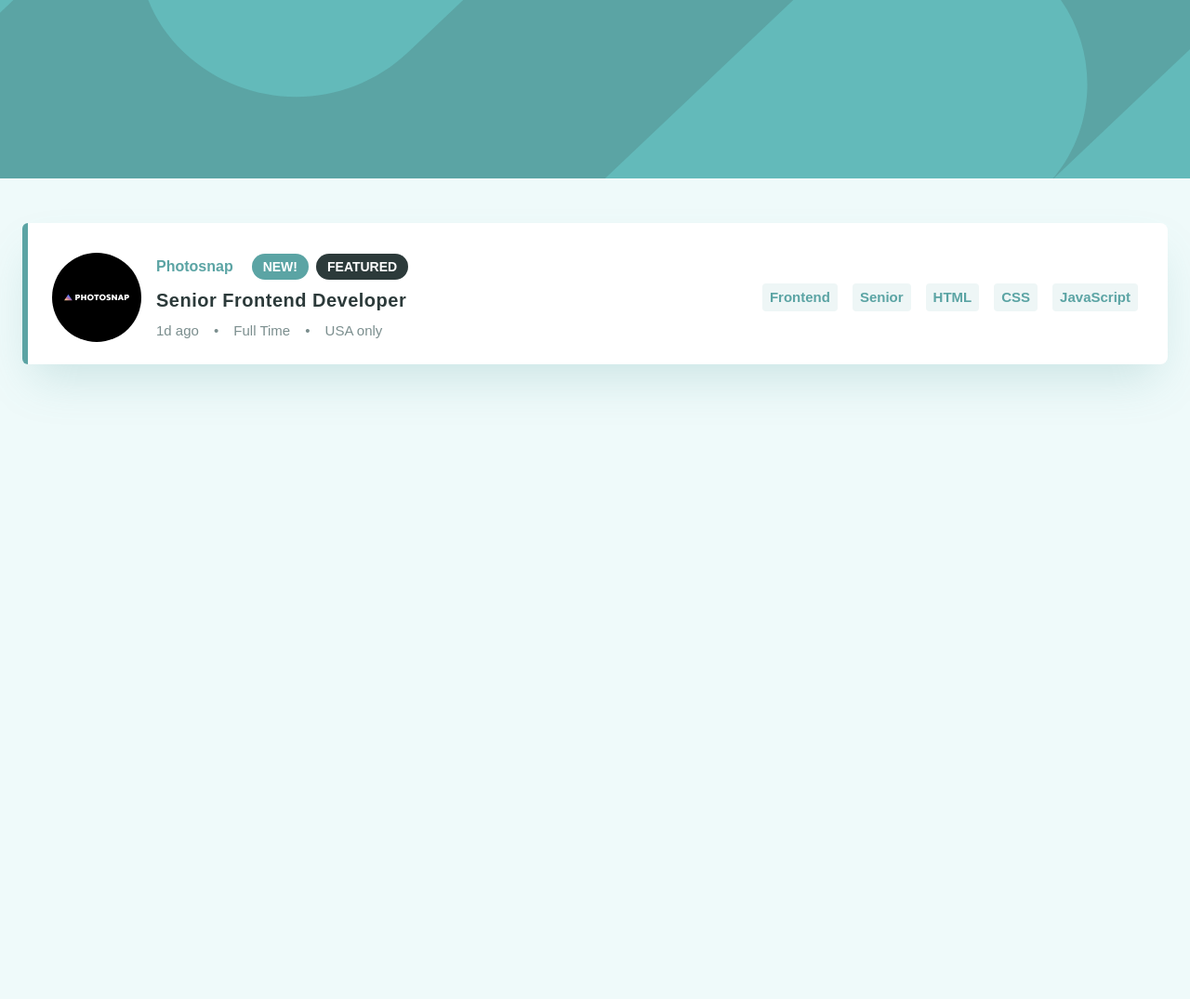
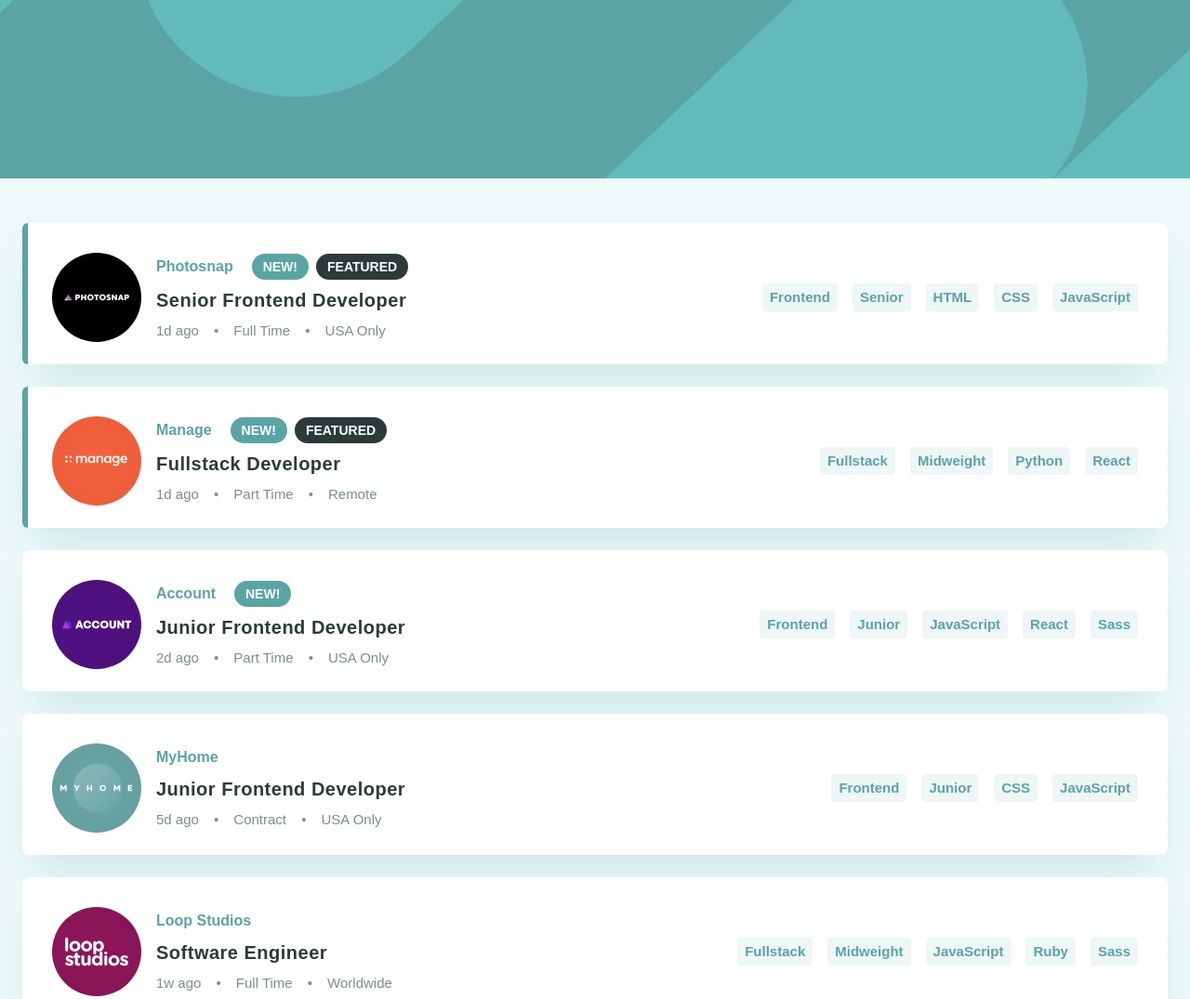
Before and after one commit to mianazan099/Static-Job-Listings, a website: page index.html in a window 1280 px wide. Shown: the top 1075 px of the page at 93% size. Before the commit the page ends 800 px from the top, so only its background shows below. Drawn offline with Linux system fonts and the light colour scheme.

Commit message:
added js to create all cards

```diff
--- a/index.html
+++ b/index.html
@@ -16,82 +16,59 @@
     <header
       class="h-48 bg-header-lg bg-cyan-500 bg-center bg-cover bg-no-repeat"
     ></header>
-    <main class="p-6 pt-12 max-w-7xl mx-auto">
+    <main
+      class="parent p-6 pt-12 max-w-7xl mx-auto space-y-12 md:space-y-6"
+    ></main>
+    <template>
       <div
-        class="bg-white relative rounded-lg p-6 pt-8 shadow-2xl shadow-cyan-500/25 right-line md:px-8 md:flex md:gap-4 md:items-center md:justify-between"
+        class="card bg-white relative rounded-lg p-6 pt-8 shadow-2xl shadow-cyan-500/25 md:px-8 md:flex md:gap-4 md:items-center md:justify-between"
       >
         <div class="sm:flex">
           <div class="absolute -top-6 left-6 sm:static sm:mr-4">
-            <img
-              class="aspect-square h-12 sm:h-24"
-              src="./images/photosnap.svg"
-              alt=""
-            />
+            <img class="logo aspect-square h-12 sm:h-24" src="" alt="" />
           </div>
           <div class="flex gap-2 flex-col justify-center mb-4 md:mb-0">
             <div class="flex gap-6 items-center md:gap-5">
-              <p class="text-cyan-500 font-bold capitalize md:text-base">
-                photosnap
-              </p>
+              <p
+                class="text-cyan-500 font-bold capitalize md:text-base company"
+              ></p>
               <div class="flex gap-2">
                 <div
-                  class="bg-cyan-500 px-2 py-0.5 text-white uppercase rounded-full text-sm font-bold md:py-1 md:px-3"
+                  class="bg-cyan-500 px-2 py-0.5 text-white uppercase rounded-full text-sm font-bold md:py-1 md:px-3 new"
                 >
                   NEW!
                 </div>
                 <div
-                  class="bg-cyan-900 px-2 py-0.5 text-white uppercase rounded-full text-sm font-bold md:py-1 md:px-3"
+                  class="bg-cyan-900 px-2 py-0.5 text-white uppercase rounded-full text-sm font-bold md:py-1 md:px-3 featured"
                 >
                   FEATURED
                 </div>
               </div>
             </div>
-            <h3 class="text-cyan-900 font-bold text-xl tracking-wide">
-              Senior Frontend Developer
-            </h3>
+            <h3
+              class="text-cyan-900 font-bold text-xl tracking-wide position"
+            ></h3>
             <div class="text-cyan-700">
-              <span>1d ago</span>
+              <span class="postedAt"></span>
               <span
-                class="before:content-['•'] before:pr-2 before:pl-1 md:before:pr-4 md:before:pl-3"
-                >Full Time
+                class="contract before:content-['•'] before:pr-2 before:pl-1 md:before:pr-4 md:before:pl-3"
+              >
               </span>
               <span
-                class="before:content-['•'] before:pr-2 before:pl-1 md:before:pr-4 md:before:pl-3"
-                >USA only
+                class="location before:content-['•'] before:pr-2 before:pl-1 md:before:pr-4 md:before:pl-3"
+              >
               </span>
             </div>
           </div>
         </div>
         <hr class="text-cyan-700 my-4 md:hidden" />
-        <div class="flex gap-4 flex-wrap">
+        <div class="tag-container flex gap-4 flex-wrap">
           <div
-            class="text-cyan-500 bg-cyan-50 cursor-pointer px-2 py-1 font-bold rounded"
-          >
-            Frontend
-          </div>
-          <div
-            class="text-cyan-500 bg-cyan-50 cursor-pointer px-2 py-1 font-bold rounded"
-          >
-            Senior
-          </div>
-          <div
-            class="text-cyan-500 bg-cyan-50 cursor-pointer px-2 py-1 font-bold rounded"
-          >
-            HTML
-          </div>
-          <div
-            class="text-cyan-500 bg-cyan-50 cursor-pointer px-2 py-1 font-bold rounded"
-          >
-            CSS
-          </div>
-          <div
-            class="text-cyan-500 bg-cyan-50 cursor-pointer px-2 py-1 font-bold rounded"
-          >
-            JavaScript
-          </div>
+            class="tag text-cyan-500 bg-cyan-50 cursor-pointer px-2 py-1 font-bold rounded"
+          ></div>
         </div>
       </div>
-    </main>
+    </template>
     <script src="./data.js"></script>
     <script src="./script.js"></script>
   </body>
--- a/script.js
+++ b/script.js
@@ -0,0 +1,31 @@
+const template = document.querySelector("template");
+const parent = document.querySelector(".parent");
+
+data.forEach((data) => {
+  const clone = template.content.cloneNode(true);
+  clone.querySelector(".logo").src = data.logo;
+  clone.querySelector(".company").innerText = data.company;
+  if (!data.new) clone.querySelector(".new").remove();
+  if (!data.featured) clone.querySelector(".featured").remove();
+  clone.querySelector(".position").innerText = data.position;
+  clone.querySelector(".postedAt").innerText = data.postedAt;
+  clone.querySelector(".contract").innerText = data.contract;
+  clone.querySelector(".location").innerText = data.location;
+  let tagList = [];
+  tagList.push(data.role);
+  tagList.push(data.level);
+  tagList = [...tagList, ...data.languages, ...data.tools];
+  console.clear();
+  tagList.forEach((tag) => {
+    let newTag = clone.querySelector(".tag").cloneNode(true);
+    newTag.innerText = tag;
+    clone.querySelector(".tag-container").appendChild(newTag);
+  });
+  clone.querySelector(".tag:first-of-type").remove();
+  parent.appendChild(clone);
+  if (data.featured) {
+    document
+      .querySelectorAll(".card")
+      .forEach((card) => card.classList.add("right-line"));
+  }
+});
```
Also changed, not shown: style.css.
